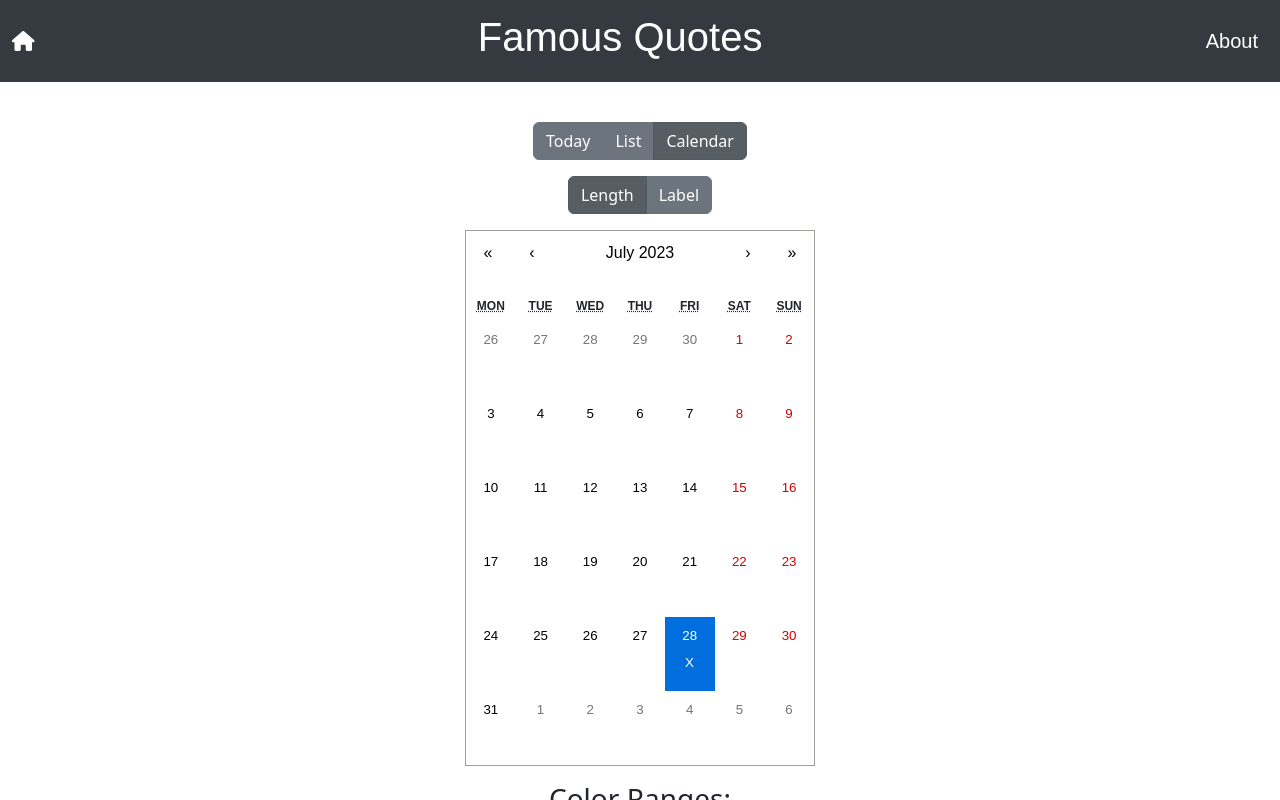
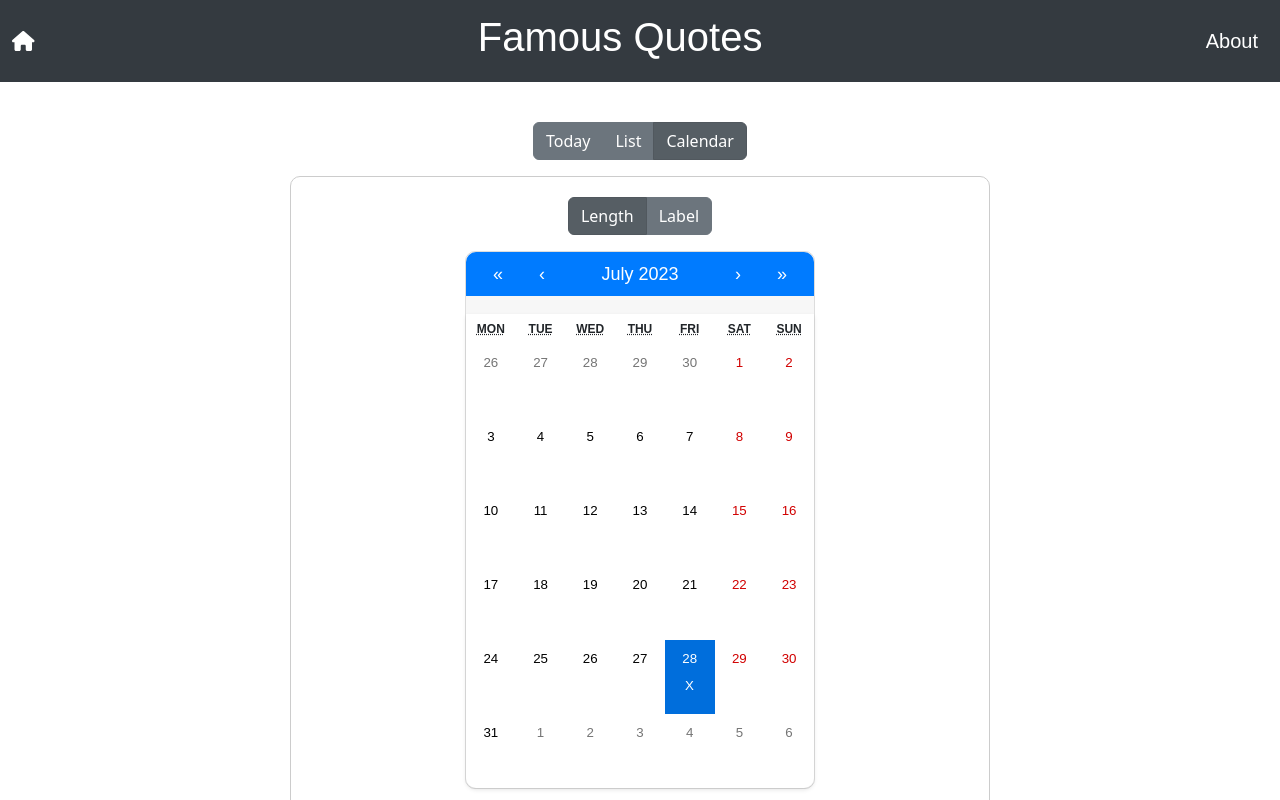
Before and after one commit to lambley/journal-frontend, a React (Create React App) app: page / in a window 1280 px wide. Both pictures are taken after a click on the button "Calendar". Shown: the top 800 px of the page. Built offline with nearby package versions, Linux system fonts and the light colour scheme; no server answers.

Commit message:
add styling to calendar

```diff
--- a/src/Components/Calendar.tsx
+++ b/src/Components/Calendar.tsx
@@ -182,6 +182,7 @@ export const MyCalendar = () => {
             const backgroundColor = getTileColour(date);
             return (
               <div
+                className="calendar-tile"
                 style={{
                   backgroundColor,
                   borderRadius: '8px',
--- a/src/stylesheets/calendar.css
+++ b/src/stylesheets/calendar.css
@@ -1,7 +1,63 @@
 .calendar-container {
+  max-width: 700px;
+  margin: 0 auto;
+  padding: 20px;
+  border: 1px solid #ccc;
+  border-radius: 10px;
   display: flex;
   flex-direction: column;
   align-items: center;
-  justify-content: center;
-  margin: 0 auto;
 }
+
+.calendar-container .react-calendar {
+  max-width: 100%;
+  background-color: #f7f7f7;
+  border: 1px solid #ddd;
+  border-radius: 10px;
+}
+
+.calendar-container .react-calendar__navigation {
+  background-color: #007bff;
+  color: #fff;
+  border-radius: 10px 10px 0 0;
+  font-weight: bold;
+  font-size: 18px;
+  padding: 5px 10px;
+  display: flex;
+  justify-content: space-between;
+}
+
+.calendar-container .react-calendar__navigation button {
+  background-color: transparent;
+  border: none;
+  color: #fff;
+  font-size: 18px;
+  cursor: pointer;
+}
+
+.calendar-container .react-calendar__navigation button:enabled:hover {
+  background-color: rgba(255, 255, 255, 0.2);
+}
+
+.calendar-container .react-calendar__navigation button:enabled:active {
+  background-color: rgba(255, 255, 255, 0.3);
+}
+
+.calendar-container .react-calendar__navigation button:disabled {
+  color: rgba(255, 255, 255, 0.5);
+  cursor: not-allowed;
+}
+
+.calendar-container .react-calendar__navigation button:disabled:hover {
+  background-color: transparent;
+}
+
+.calendar-container .react-calendar__viewContainer {
+  border-radius: 0 0 10px 10px;
+  background-color: #fff;
+  box-shadow: 0 2px 4px rgba(0, 0, 0, 0.1);
+}
+
+.calendar-tile {
+  /* Customize the calendar tile appearance */
+}
```
